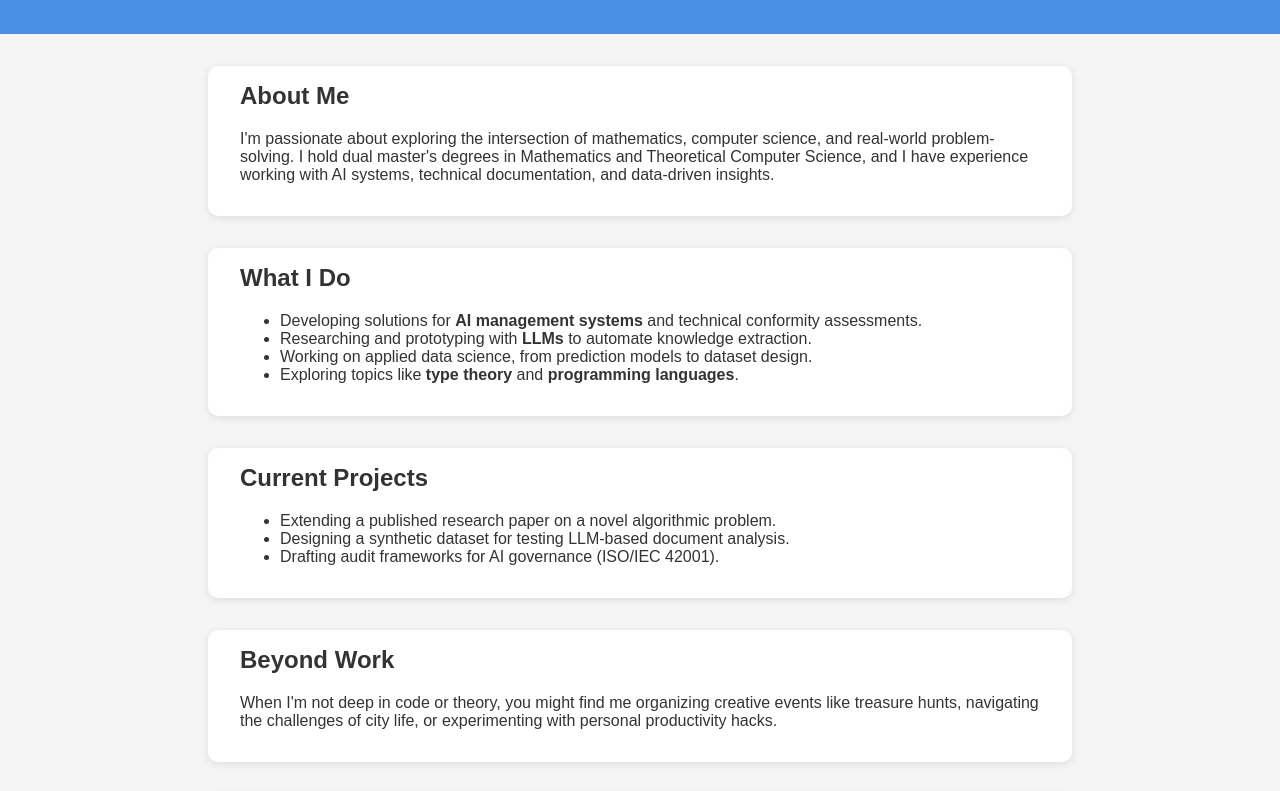
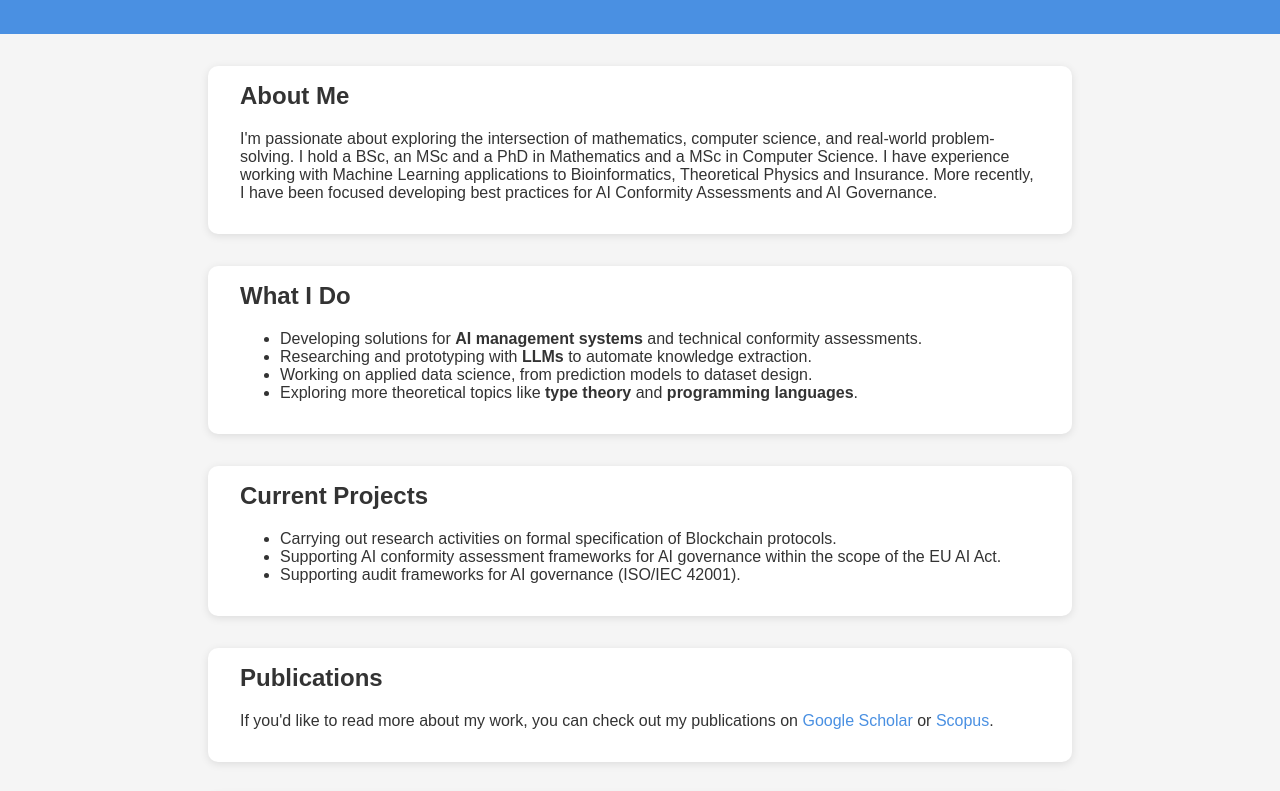
Before and after one commit to ATirelli/atirelli.github.io, a plain HTML site: page index.html in a window 1280 px wide. Shown: the part 300-1091 px from the top of the page. Drawn offline with Linux system fonts and the light colour scheme.

Commit message:
Add more info on profile

```diff
--- a/index.html
+++ b/index.html
@@ -64,7 +64,7 @@
   <h2>About Me</h2>
   <p>
     I'm passionate about exploring the intersection of mathematics, computer science, and real-world problem-solving.
-    I hold dual master's degrees in Mathematics and Theoretical Computer Science, and I have experience working with AI systems, technical documentation, and data-driven insights.
+    I hold a BSc, an MSc and a PhD in Mathematics and a MSc in Computer Science. I have experience working with Machine Learning applications to Bioinformatics, Theoretical Physics and Insurance. More recently, I have been focused developing best practices for AI Conformity Assessments and AI Governance.
   </p>
 </section>
 
@@ -74,17 +74,24 @@
     <li>Developing solutions for <strong>AI management systems</strong> and technical conformity assessments.</li>
     <li>Researching and prototyping with <strong>LLMs</strong> to automate knowledge extraction.</li>
     <li>Working on applied data science, from prediction models to dataset design.</li>
-    <li>Exploring topics like <strong>type theory</strong> and <strong>programming languages</strong>.</li>
+    <li>Exploring more theoretical topics like <strong>type theory</strong> and <strong>programming languages</strong>.</li>
   </ul>
 </section>
 
 <section>
   <h2>Current Projects</h2>
   <ul>
-    <li>Extending a published research paper on a novel algorithmic problem.</li>
-    <li>Designing a synthetic dataset for testing LLM-based document analysis.</li>
-    <li>Drafting audit frameworks for AI governance (ISO/IEC 42001).</li>
+    <li>Carrying out research activities on formal specification of Blockchain protocols.</li>
+    <li>Supporting AI conformity assessment frameworks for AI governance within the scope of the EU AI Act.</li>
+    <li>Supporting audit frameworks for AI governance (ISO/IEC 42001).</li>
   </ul>
+</section>
+
+<section>
+  <h2>Publications</h2>
+  <p>
+    If you'd like to read more about my work, you can check out my publications on <a href="https://scholar.google.com/citations?user=VbyLKOUAAAAJ&hl=en&oi=ao">Google Scholar</a> or <a href="https://www.scopus.com/authid/detail.uri?authorId=57275103700">Scopus</a>.
+  </p>
 </section>
 
 <section>
```
